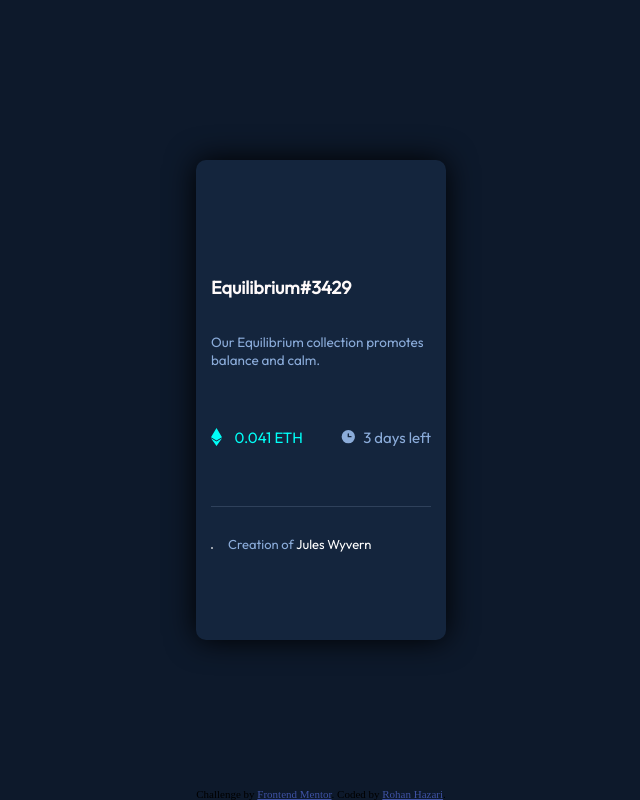
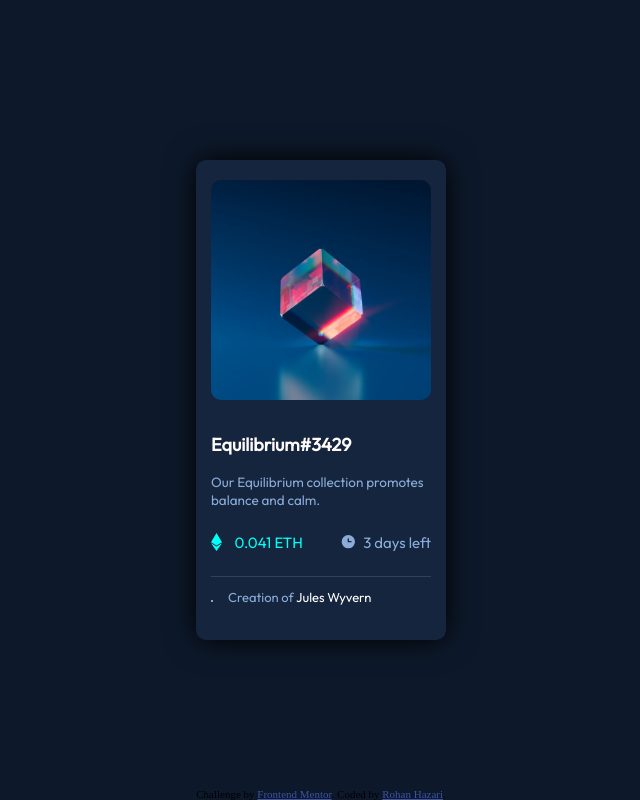
Before and after one commit to Rohan-Hazari/Frontend-Practice, a plain HTML site: page index.html in a window 1280 px wide. Shown: the whole page, without its empty margins (319-959 px from the left). Drawn offline with Linux system fonts and the light colour scheme.

Commit message:
Update index.html

```diff
--- a/index.html
+++ b/index.html
@@ -4,7 +4,7 @@
 <head>
   <meta charset="UTF-8">
   <meta name="viewport" content="width=device-width, initial-scale=1.0">
-  <!-- displays site properly based on user's device -->
+
 
   <link rel="icon" type="image/png" sizes="32x32" href="./images/favicon-32x32.png">
 
@@ -14,7 +14,6 @@
 <link rel="preconnect" href="https://fonts.gstatic.com" crossorigin>
 <link href="https://fonts.googleapis.com/css2?family=Outfit&display=swap" rel="stylesheet">
 
-  <!-- Feel free to remove these styles or customise in your own stylesheet 👍 -->
   <style>
     .attribution {
       font-size: 11px;
@@ -41,7 +40,7 @@
       </div> -->
 
       <a href="">
-      <img src="/nft-preview-card-component-main/images/image-equilibrium.jpg" alt="">
+      <img src="image-equilibrium.jpg" alt="">
       </a>
 
 
```
